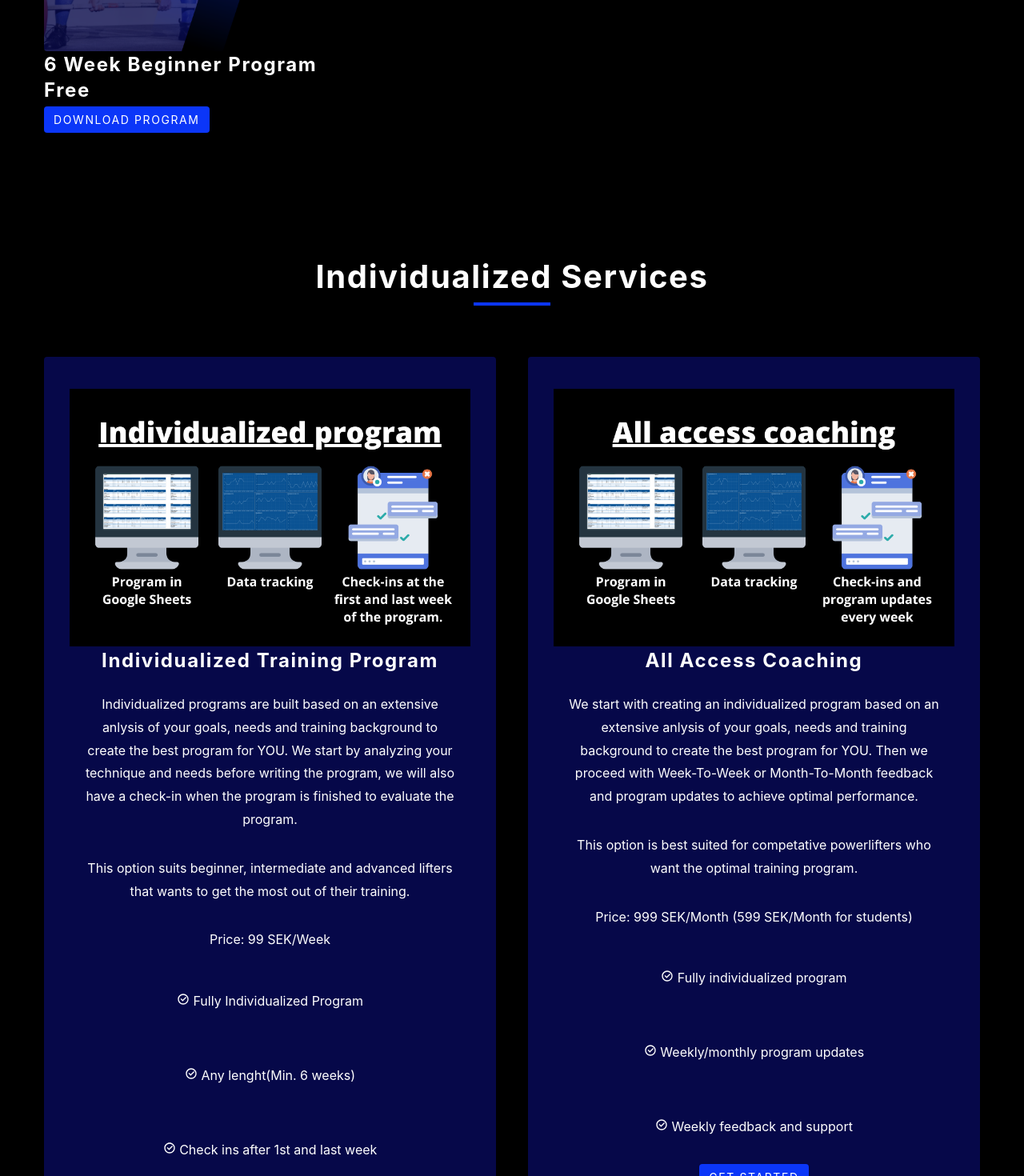
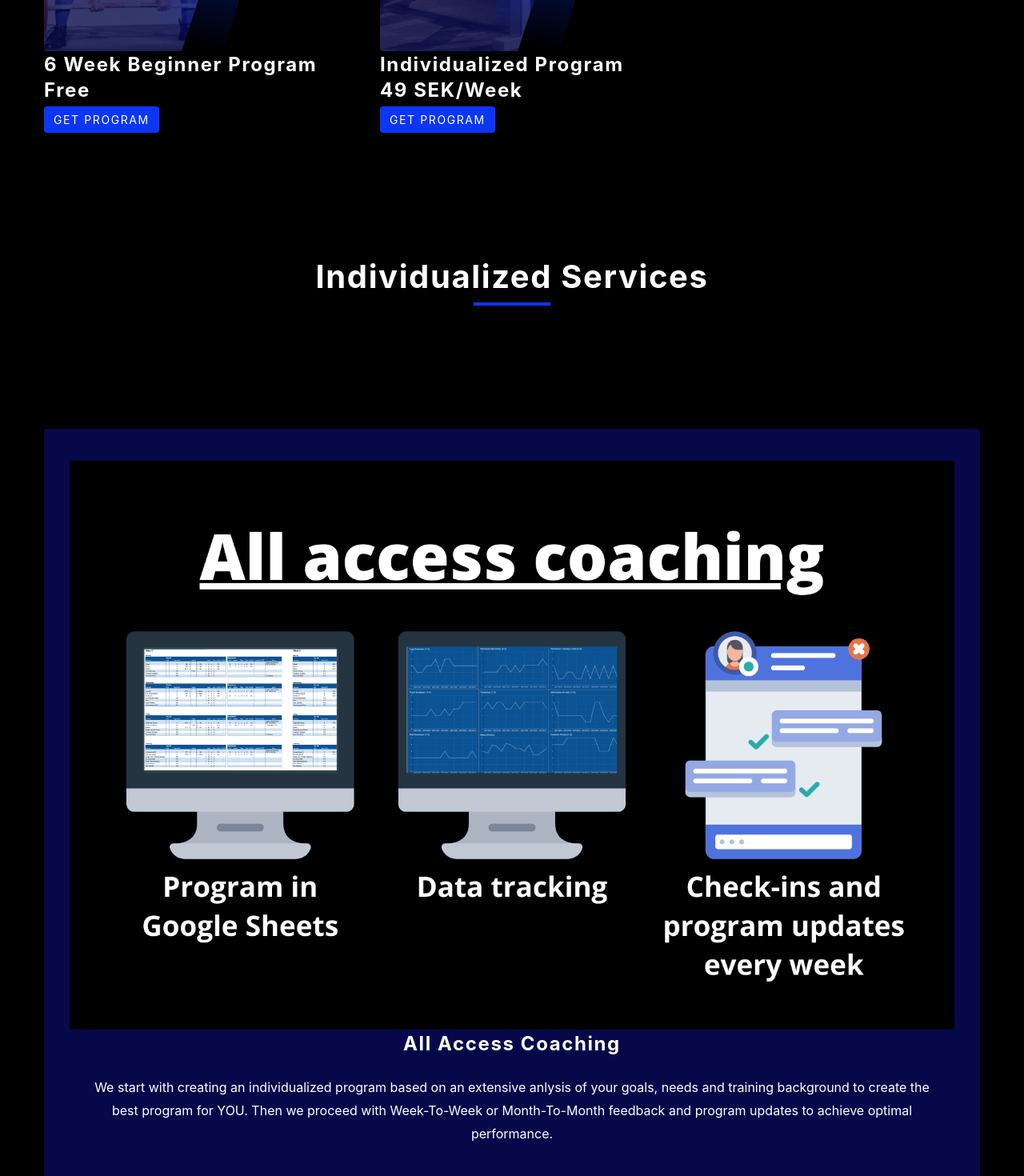
Before and after one commit to ErikLarssonDev/optimalperformance, a React (Create React App) app: page / in a window 1280 px wide. Shown: the part 1620-3090 px from the top of the page at 80% size. Built offline with nearby package versions, Linux system fonts and the light colour scheme.

Commit message:
Updates to services and correction of spelling error on promoslide

```diff
--- a/src/components/CoachingServices.js
+++ b/src/components/CoachingServices.js
@@ -17,41 +17,7 @@ const CoachingServices = () => {
         </div>
         <div className='services-center'>
 
-          <article className='service'>
-            <img src={IndividualizedProgram}></img>
-            <h4>Individualized training program</h4>
-            <p>
-              Individualized programs are built based on an extensive anlysis of your goals, needs and training background to create the best program for YOU. We start by analyzing your technique and needs before writing the program, we will also have a check-in when the program is finished to evaluate the program.
-</p>
-            <p>
-              This option suits beginner, intermediate and advanced lifters that wants to get the most out of their training.
-</p>
-            <p>
-              Price: 99 SEK/Week
-</p>
-            <ul>
-              <li>
-                <p>
-                  <RiCheckboxCircleLine /> Fully Individualized Program
-              </p>
-              </li>
-              <li>
-                <p>
-                  <RiCheckboxCircleLine /> Any lenght(Min. 6 weeks)
-              </p>
-              </li>
-              <li>
-                <p>
-                  <RiCheckboxCircleLine /> Check ins after 1st and last week
-              </p>
-              </li>
-            </ul>
-            <Link to='/contact' className='btn'>
-              Get Started
-      </Link>
-          </article>
-
-          <article className='service'>
+          <article className='service section-center' >
           <img src={AllAccess}></img>
             <h4>All access coaching</h4>
             <p>
@@ -61,7 +27,7 @@ const CoachingServices = () => {
               This option is best suited for competative powerlifters who want the optimal training program.
 </p>
             <p>
-              Price: 999 SEK/Month (599 SEK/Month for students)
+              Price: 699 SEK/Month (599 SEK/Month for students)
             </p>
             <ul>
               <li>
@@ -153,6 +119,7 @@ p {
   padding: 2.5rem 2rem;
   border-radius: var(--radius);
   margin-bottom: 2rem;
+  margin-top: 10px;
 
   p {
     padding: 1rem;
--- a/src/components/FeaturedPrograms.js
+++ b/src/components/FeaturedPrograms.js
@@ -27,7 +27,7 @@ function FeaturedPrograms() {
                 <h4>{price}</h4>
             </div>
             </Link>
-            <a className='btn' href={url} target="_blank">Download Program</a>
+            <a className='btn' href={url} target="_blank">Get Program</a>
 
           </article>
         );
--- a/src/components/Footer.js
+++ b/src/components/Footer.js
@@ -6,7 +6,7 @@ const Footer = () => {
     <Wrapper>
       <h5>
         &copy; {new Date().getFullYear()}
-        <span> Optimal Performance AB</span>
+        <span> Optimal Performance Coaching Sweden AB</span>
       </h5>
       <h5>All rights reserved</h5>
     </Wrapper>
--- a/src/pages/ProgramsPage.js
+++ b/src/pages/ProgramsPage.js
@@ -27,7 +27,7 @@ function ProgramsPage() {
                 <h4>{price}</h4>
               <p className="item-text">{text}</p>
             </div>
-            <a className='btn' href={url} target="_blank">Download Program</a>
+            <a className='btn' href={url} target="_blank">Get Program</a>
           </article>
         );
       })}
--- a/src/utils/constants.js
+++ b/src/utils/constants.js
@@ -3,6 +3,7 @@ import { GiCompass, GiDiamondHard, GiStabbedNote } from 'react-icons/gi'
 import { BsFillPersonCheckFill } from "react-icons/bs"
 import filipImg from '../assets/Filip_Flink.JPG'
 import BeginnerProgramImg from '../assets/BeginnerProgram.png'
+import IndividualizedProgramImg from '../assets/Individualizedprogram.png'
 import Promo1 from '../assets/PromotionSlidesOP/5.png'
 import Promo2 from '../assets/PromotionSlidesOP/6.png'
 import Promo3 from '../assets/PromotionSlidesOP/7.png'
@@ -107,6 +108,14 @@ export const Programs = [
     url: 'https://docs.google.com/spreadsheets/d/19Qx8Qh4RJ3MD_Ee8R0Sj7s22GhxrSQAvUE-yxaZMA8o/edit?usp=sharing',
     image: BeginnerProgramImg,
   },
+  {
+    id: 2,
+    name: 'Individualized Program',
+    text: 'Individualized programs are built based on an extensive anlysis of your goals, needs and training background to create the best program for YOU. We start by analyzing your technique and needs before writing the program, we will also have a check-in when the program is finished to evaluate the program.',
+    price: '49 SEK/Week',
+    url: 'https://forms.gle/XE5NFZNg9GNiZBFN6',
+    image: IndividualizedProgramImg,
+  },
 
 ]
 
```
Also changed, not shown: src/assets/Individualizedprogram.png (added), src/assets/PromotionSlidesOP/6.png.
